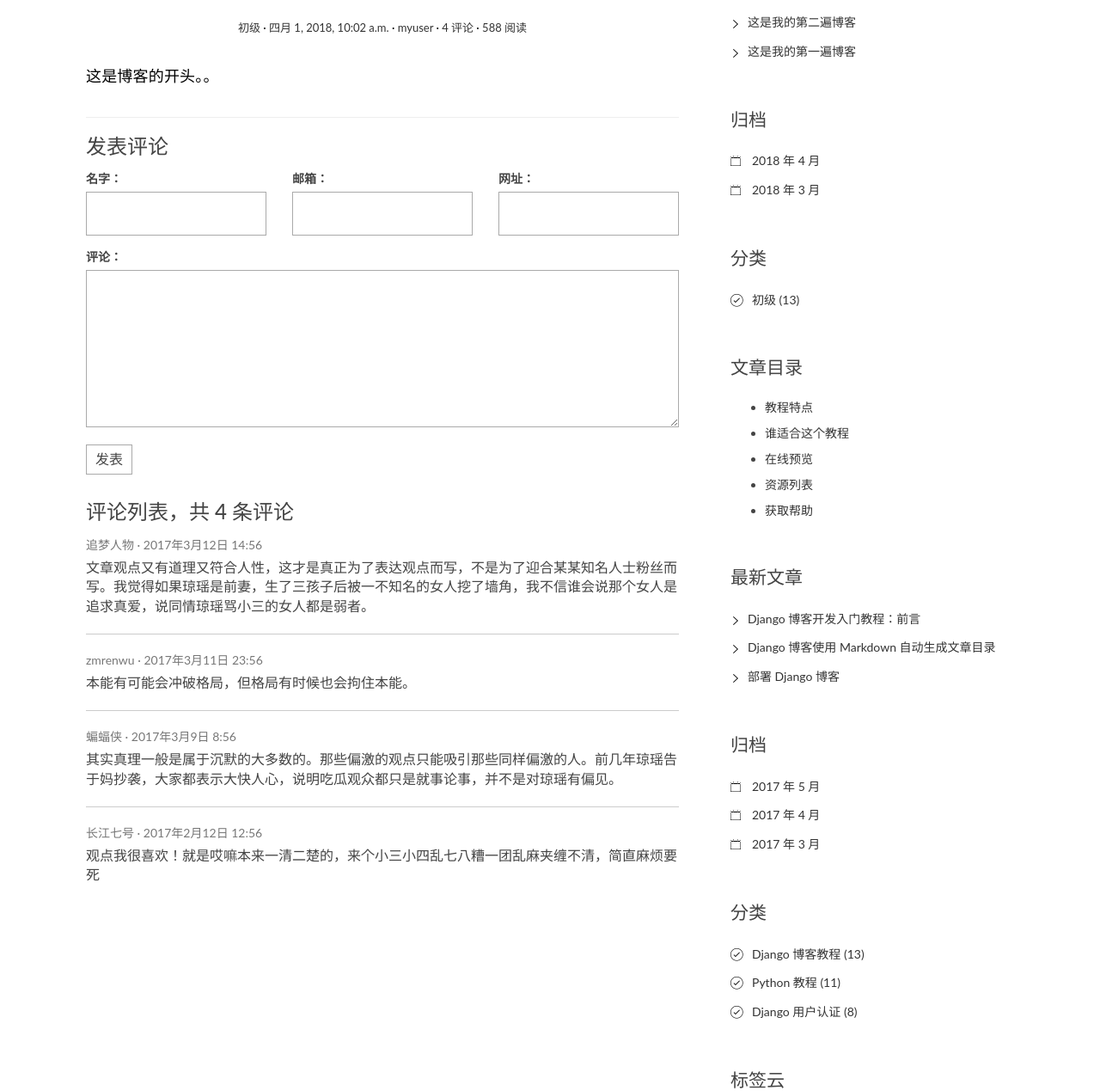
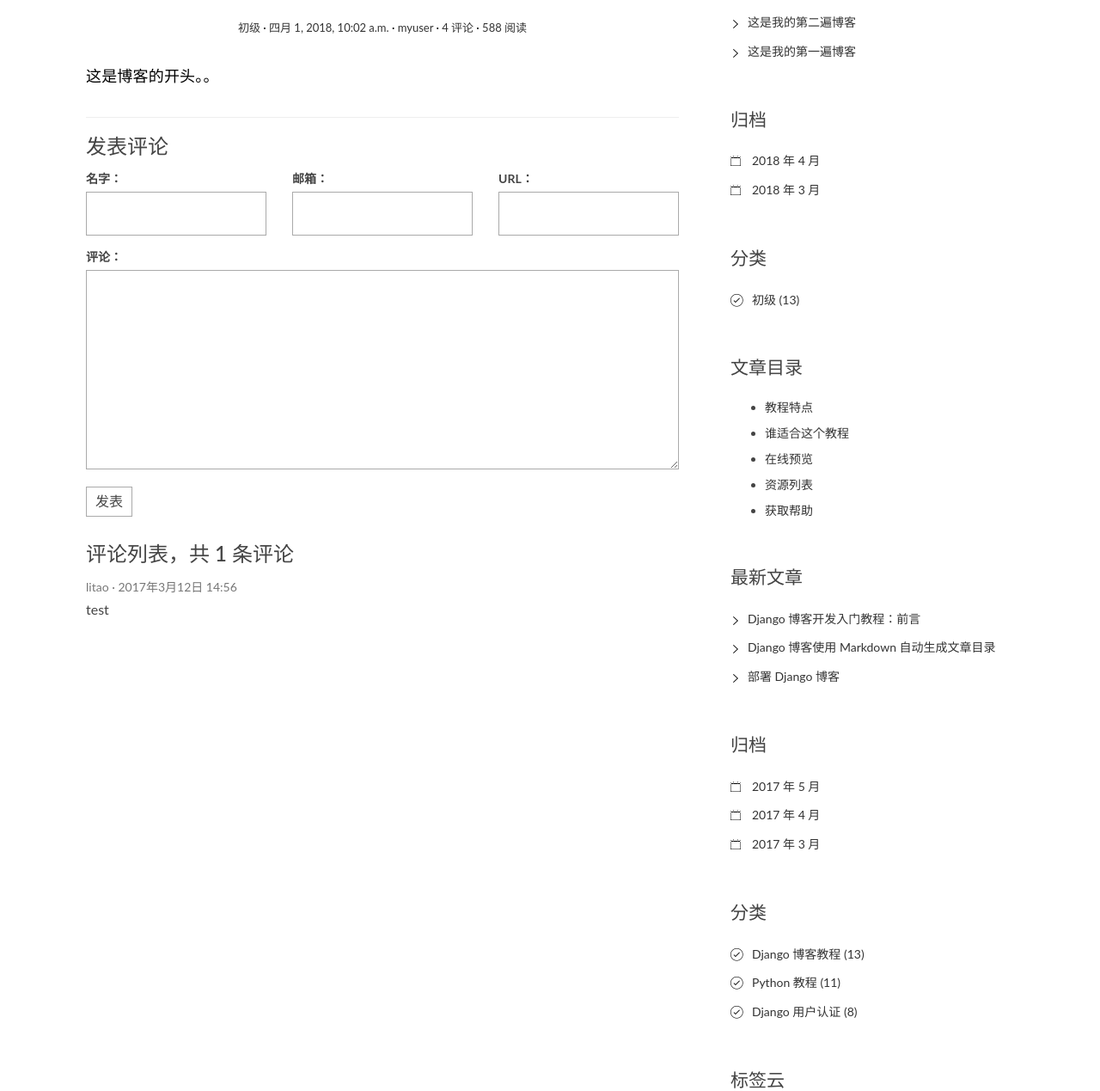
Before and after one commit to famile/BlogProject, a Django app: page /blog/post/2/ in a window 1280 px wide. Shown: the part 210-1479 px from the top of the page at 86% size. Run offline with Django 3.2, Linux system fonts and the light colour scheme; data comes from the database, SQL or seed files in the repository; both versions use the stored data as it was after the commit; some libraries are stand-ins or nearby versions.

Commit message:
修改上线配置文件

```diff
--- a/BlogProject/urls.py
+++ b/BlogProject/urls.py
@@ -24,4 +24,5 @@ from django.contrib import admin
 urlpatterns = [
     url(r'^admin/', admin.site.urls),
     url(r'blog/',include('blog.urls',namespace='blog')),
+    url(r'',include('comments.urls')),
 ]
--- a/blog/models.py
+++ b/blog/models.py
@@ -75,3 +75,6 @@ class Post(models.Model):
         # 'blog:detail' 意思是blog应用下的name=detail的函数，reverse函数会去解析这个视图函数对应的URL
         # Post 的id和pk是等价的
         return reverse('blog:detail',kwargs={'pk':self.pk})
+
+    class Meta:
+        ordering = ['-created_time']
--- a/blog/views.py
+++ b/blog/views.py
@@ -3,6 +3,7 @@ from django.shortcuts import render, get_object_or_404
 from django.http import HttpResponse
 from .models import Post,Category
 import markdown
+from comments.forms import CommentForm
 
 # Create your views here.
 
@@ -28,9 +29,16 @@ def detail(request,pk):
                                       'markdown.extensions.codehilite',
                                       'markdown.extensions.toc',
                                   ])
+
+    form = CommentForm()
+    # 获取这篇post下的全部评论
+    comment_list = post.comment_set.all()
+
     return render(request,'blog/detail.html',
                   context={
                       'post':post,
+                      'form':form,
+                      'comment_list':comment_list
                   })
 
 # 归档
--- /dev/null
+++ b/comments/urls.py
@@ -0,0 +1,8 @@
+#coding:utf-8
+
+from django.conf.urls import url
+from . import views
+app_name = 'comments'
+urlpatterns = [
+    url(r'^comment/post/(?P<post_pk>[0-9]+)/$',views.post_comment,name='post_comment'),
+]
--- a/templates/base.html
+++ b/templates/base.html
@@ -46,10 +46,10 @@
 
                     <div class="collapse navbar-collapse" id="bs-example-navbar-collapse-1">
                         <ul class="nav navbar-nav navbar-right">
-                            <li class="cl-effect-11"><a href="index.html" data-hover="首页">首页</a></li>
-                            <li class="cl-effect-11"><a href="" data-hover="博客">博客</a></li>
-                            <li class="cl-effect-11"><a href="" data-hover="关于">关于</a></li>
-                            <li class="cl-effect-11"><a href="" data-hover="联系">联系</a></li>
+                            <li class="cl-effect-11"><a href="{% url 'blog:index' %}" data-hover="首页">首页</a></li>
+                            <li class="cl-effect-11"><a href="#" data-hover="博客">博客</a></li>
+                            <li class="cl-effect-11"><a href="#" data-hover="关于">关于</a></li>
+                            <li class="cl-effect-11"><a href="#" data-hover="联系">联系</a></li>
                         </ul>
                     </div><!-- /.navbar-collapse -->
                 </nav>
--- a/templates/blog/detail.html
+++ b/templates/blog/detail.html
@@ -20,58 +20,46 @@
     <section class="comment-area" id="comment-area">
         <hr>
         <h3>发表评论</h3>
-        <form action="#" method="post" class="comment-form">
+        <form action="{% url 'comments:post_comment' post.pk %}" method="post" class="comment-form">
+            {% csrf_token %}
             <div class="row">
                 <div class="col-md-4">
-                    <label for="id_name">名字：</label>
-                    <input type="text" id="id_name" name="name" required>
+                    <label for="{{ form.name.id_for_label }}">名字：</label>
+                    {{ form.name }}
+                    {{ form.name.errors }}
                 </div>
                 <div class="col-md-4">
-                    <label for="id_email">邮箱：</label>
-                    <input type="email" id="id_email" name="email" required>
+                    <label for="{{ form.email.id_for_label }}">邮箱：</label>
+                    {{ form.email }}
+                    {{ form.email.errors }}
                 </div>
                 <div class="col-md-4">
-                    <label for="id_url">网址：</label>
-                    <input type="text" id="id_url" name="url">
+                    <label for="{{ form.url.id_for_label }}">URL：</label>
+                    {{ form.url }}
+                    {{ form.url.errors }}
                 </div>
                 <div class="col-md-12">
-                    <label for="id_comment">评论：</label>
-                    <textarea name="comment" id="id_comment" required></textarea>
+                    <label for="{{ form.text.id_for_label }}">评论：</label>
+                    {{ form.text }}
+                    {{ form.text.errors }}
                     <button type="submit" class="comment-btn">发表</button>
                 </div>
             </div>    <!-- row -->
         </form>
         <div class="comment-list-panel">
-            <h3>评论列表，共 <span>4</span> 条评论</h3>
+            <h3>评论列表，共 <span>{{ post.comment_set.count }}</span> 条评论</h3>
             <ul class="comment-list list-unstyled">
-                <li class="comment-item">
-                    <span class="nickname">追梦人物</span>
-                    <time class="submit-date" datetime="2012-11-09T23:15:57+00:00">2017年3月12日 14:56</time>
-                    <div class="text">
-                        文章观点又有道理又符合人性，这才是真正为了表达观点而写，不是为了迎合某某知名人士粉丝而写。我觉得如果琼瑶是前妻，生了三孩子后被一不知名的女人挖了墙角，我不信谁会说那个女人是追求真爱，说同情琼瑶骂小三的女人都是弱者。
-                    </div>
-                </li>
-                <li class="comment-item">
-                    <span class="nickname">zmrenwu</span>
-                    <time class="submit-date" datetime="2012-11-09T23:15:57+00:00">2017年3月11日 23:56</time>
-                    <div class="text">
-                        本能有可能会冲破格局，但格局有时候也会拘住本能。
-                    </div>
-                </li>
-                <li class="comment-item">
-                    <span class="nickname">蝙蝠侠</span>
-                    <time class="submit-date" datetime="2012-11-09T23:15:57+00:00">2017年3月9日 8:56</time>
-                    <div class="text">
-                        其实真理一般是属于沉默的大多数的。那些偏激的观点只能吸引那些同样偏激的人。前几年琼瑶告于妈抄袭，大家都表示大快人心，说明吃瓜观众都只是就事论事，并不是对琼瑶有偏见。
-                    </div>
-                </li>
-                <li class="comment-item">
-                    <span class="nickname">长江七号</span>
-                    <time class="submit-date" datetime="2012-11-09T23:15:57+00:00">2017年2月12日 12:56</time>
-                    <div class="text">
-                        观点我很喜欢！就是哎嘛本来一清二楚的，来个小三小四乱七八糟一团乱麻夹缠不清，简直麻烦要死
-                    </div>
-                </li>
+                {% for comment in comment_list %}
+                    <li class="comment-item">
+                        <span class="nickname">{{ comment.name }}</span>
+                        <time class="submit-date" datetime="{{ comment.created_time }}">2017年3月12日 14:56</time>
+                        <div class="text">
+                            {{ comment.text }}
+                        </div>
+                    </li>
+                {% empty %}
+                    暂无评论
+                {% endfor %}
             </ul>
         </div>
     </section>
```
Also changed, not shown: comments/views.py (+40 -0 lines), requirements.txt (added, +61 -0 lines), db.sqlite3.
